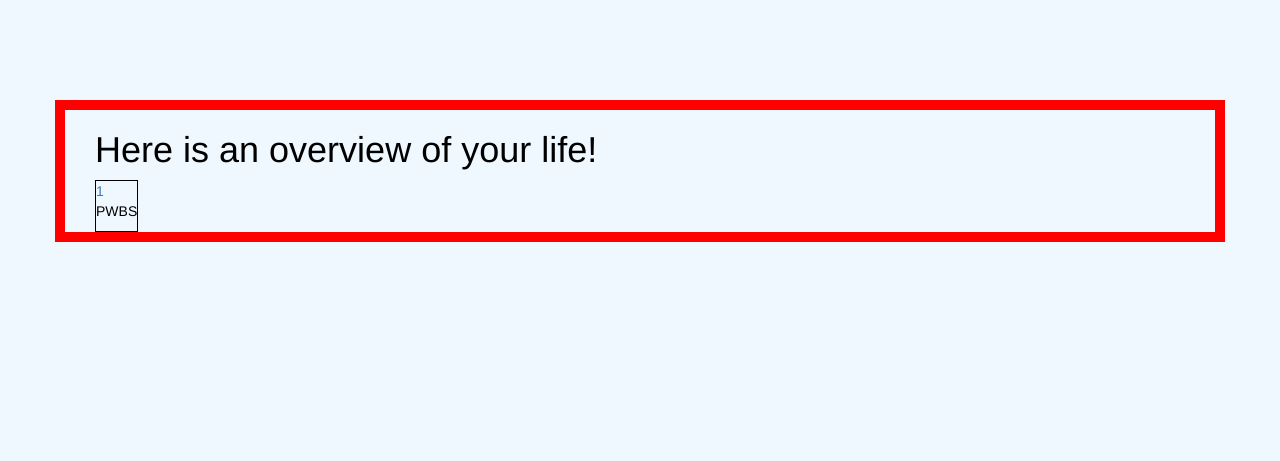
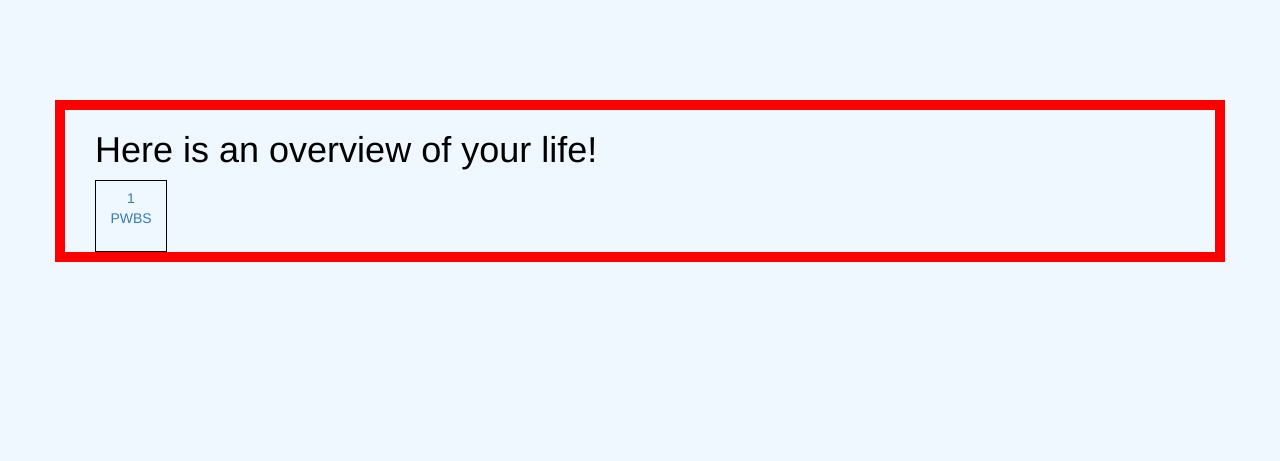
Before and after one commit to tulio84z/fearthereaper, a Django app: page /index/ in a window 1280 px wide. Shown: the top 461 px of the page. Run offline with Django 3.2, Linux system fonts and the light colour scheme; a user stored in the database is signed in; tables that the repository leaves empty hold one stand-in row (values such as "Sample post"); some libraries are stand-ins or nearby versions.

Commit message:
Added week coloring mechanism

```diff
--- /dev/null
+++ b/core/templatetags/week_type.py
@@ -0,0 +1,26 @@
+from django import template
+
+from core.models import Week
+
+register = template.Library()
+
+@register.filter
+def weekbtn(value):
+
+    options_colors = {
+        Week.PAST_WEEK_BEFORE_SIGNUP :"btn ",
+        Week.PAST_WEEK_NO_OBJ :"btn btn-danger",
+        Week.PAST_WEEK_MISSED_OBJ :"btn btn-danger",
+        Week.PAST_WEEK_OBJ_ACHIEVED :"btn btn-success",
+
+        Week.CURRENT_WEEK_NO_OBJ :"btn btn-warning",
+        Week.CURRENT_WEEK_WITH_OBJ :"btn btn-info",
+        Week.CURRENT_WEEK_OBJ_ACHIEVED :"btn btn-success",
+
+        Week.FUTURE_WEEK_NO_OBJ :"btn btn-default",
+        Week.FUTURE_WEEK_WITH_OBJ :"btn btn-primary",
+
+        Week.DEATH :"btn ftr-blk-bnt",
+    }
+
+    return options_colors[value]
--- a/static/css/master.css
+++ b/static/css/master.css
@@ -15,3 +15,12 @@ body {
 table, td {
     border: 1px solid black;
 }
+
+.weekbtn{
+  width: 70px;
+  height: 70px;
+}
+
+.ftr-blk-bnt {
+  background-color: black;
+}
--- a/templates/index.html
+++ b/templates/index.html
@@ -1,5 +1,6 @@
 {% extends "base.html" %}
 {% block content %}
+{% load week_type %}
   <div class="container">
     <h1>Here is an overview of your life!</h1>
     {% if week_list %}
@@ -8,8 +9,12 @@
         <tr>
           {% for week in week_group %}
           <td>
-            <a href="{% url 'week' week.week_num %}">{{ week.week_num }}</a>
-            <p>{{ week.week_status }}</p>
+            <div class="">
+              <a class="{{ week.week_status | weekbtn }} weekbtn" href="{% url 'week' week.week_num %}">{{ week.week_num }}
+                <br>
+                <span>{{ week.week_status }}</span>
+              </a>
+            </div>
           </td>
           {% endfor %}
         </tr>
```
Also changed, not shown: core/templatetags/__init__.py (added).
